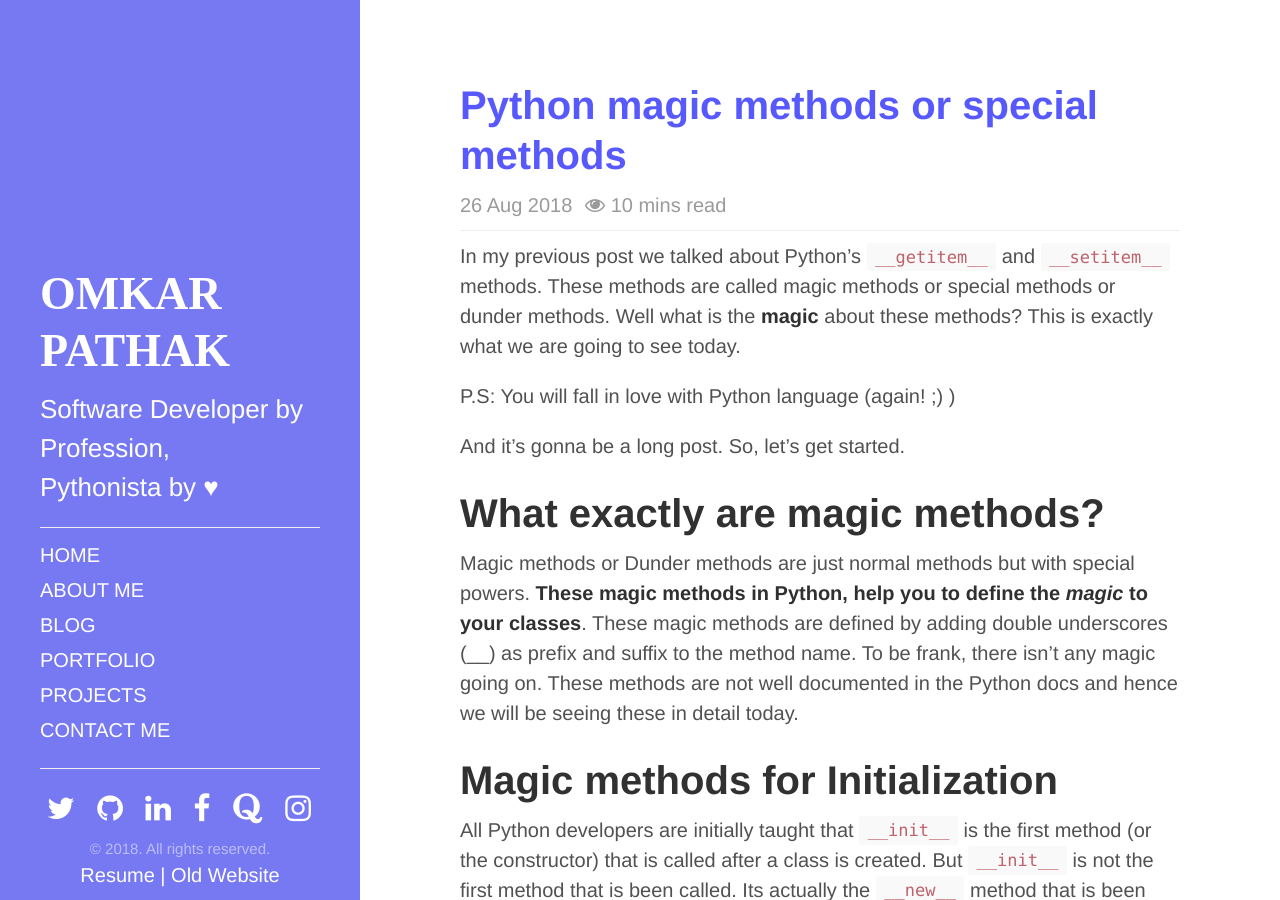
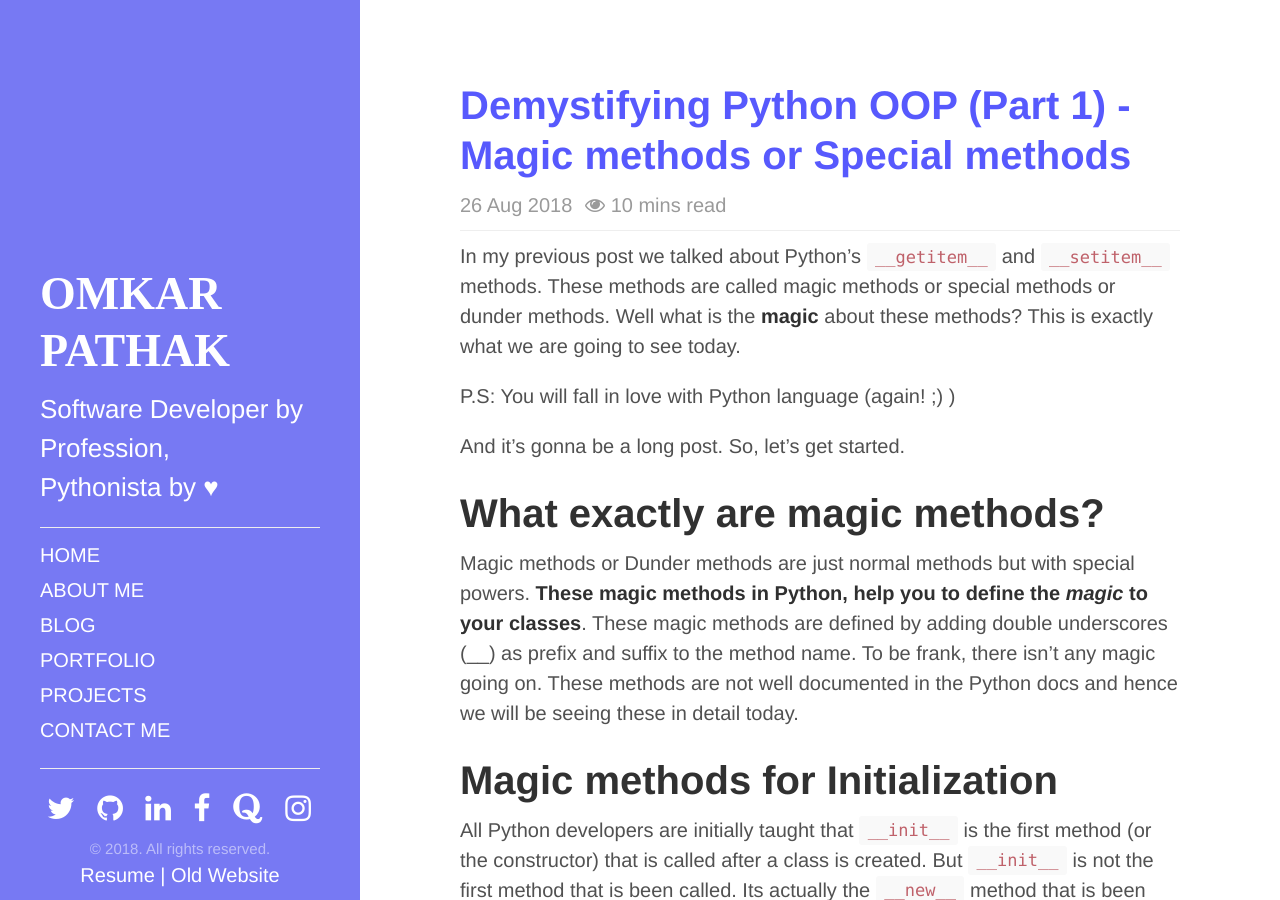
Before and after one commit to OmkarPathak/omkarpathak.github.io, a Jekyll site: the page built from _posts/2018-08-26-python-magic-methods.md, in a window 1280 px wide and 900 px high. Built offline with Jekyll 4.4.1, drawn with Linux system fonts in a browser that asks for light colours; some web fonts are replaced; comment, search, counter and statistics services are not loaded.

Commit message:
Some styling changes

```diff
--- a/_posts/2018-08-26-python-magic-methods.md
+++ b/_posts/2018-08-26-python-magic-methods.md
@@ -1,10 +1,10 @@
 ---
 layout: post
-title: Python magic methods or special methods
+title: Demystifying Python OOP (Part 1) - Magic methods or Special methods
 comments: true
 description: A long description about what are python magic methods or special methods and how to use them
 keywords: python, python magic methods, python methods, omkar python, freelance web developer, omkar pathak freelancer pune, pune
-image: /public/img/blog-images/python.jpg
+image: /public/img/blog-images/python.png
 ---
 
 In my previous post we talked about Python's `__getitem__` and `__setitem__` methods. These methods are called magic methods or special methods or dunder methods. Well what is the **magic** about these methods? This is exactly what we are going to see today.
--- a/blog/index.html
+++ b/blog/index.html
@@ -38,7 +38,6 @@
 
 <!-- post list -->
 {% for post in paginator.posts %}
-<div class="image-half">
   <h1 class="post-title">
     <a href="{{ post.url }}">
       <div class="scroll-effect">
@@ -59,11 +58,7 @@
     <span style="color:#9a9a9a; margin-left: 3%"><i class="fa fa-eye"></i> {{ num_words | divided_by:180 }} mins read</span>
   {% endif %}
 
-</div>
-{% assign loopindex = forloop.index | modulo: 2 %}
-{% if loopindex == 0 %}
 <hr>
-{% endif %}
 {% endfor %}
 
 
```
Also changed, not shown: _posts/2017-12-29-python-newspaper-api.md (+1 -1 lines), _posts/2018-04-11-python-getitem-and-setitem.md (+1 -1 lines), public/img/blog-images/python.png (added).
